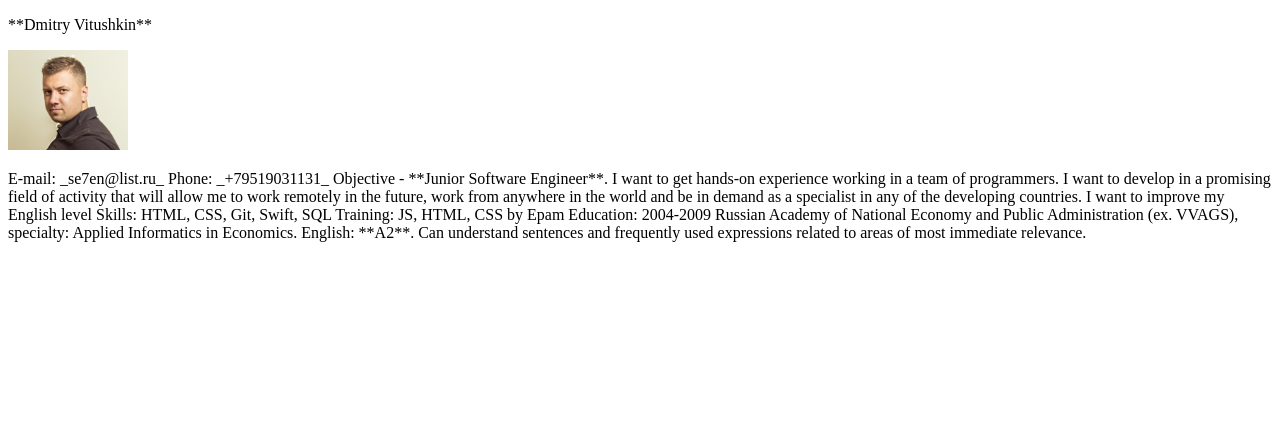
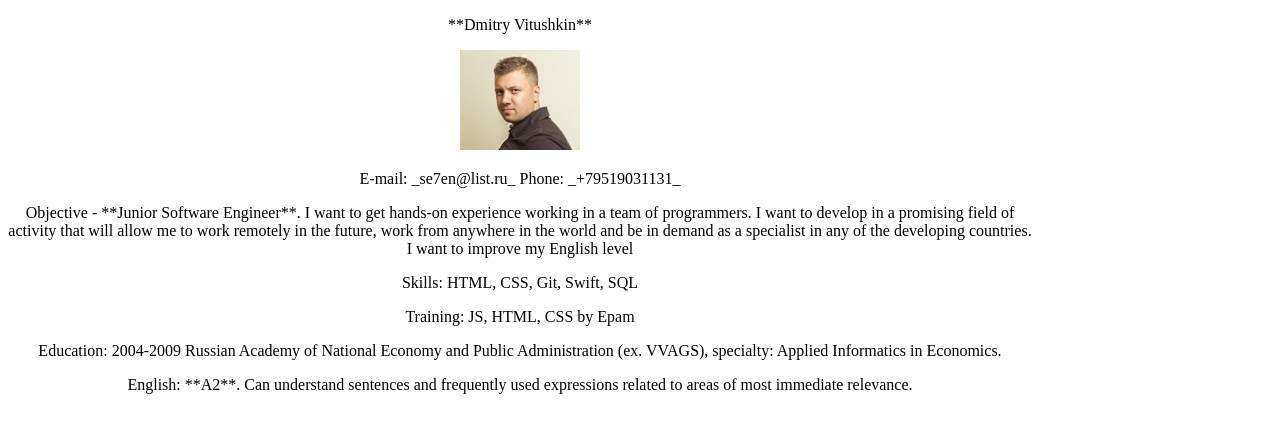
Before and after one commit to sesevenen/rsschool-cv, a plain HTML site: page index.html in a window 1280 px wide. Drawn offline with Linux system fonts and the light colour scheme.

Commit message:
html-css update 001

```diff
--- a/index.html
+++ b/index.html
@@ -2,7 +2,7 @@
 <html>
 <head>
   <meta http-equiv="Content-Type" content="text/html; charset=utf-8">
-  <meta http-equiv="Content-Style-Type" content="text/css">
+  <link rel="stylesheet" href="style.css" type="text/css"/>
   <title></title>
   <meta name="Generator" content="Cocoa HTML Writer">
   <meta name="CocoaVersion" content="1671.2">
@@ -12,23 +12,26 @@
   </style>
 </head>
 <body>
-<p>
+  <div>
+    <p>
   **Dmitry Vitushkin**
+    </p>
 
-  <p><img src="photo001.jpg" height=100px width=120px></p>
+      <p><img src="photo001.jpg" height=100px width=120px></p>
 
-  E-mail: _se7en@list.ru_ Phone: _+79519031131_
+  <p>E-mail: _se7en@list.ru_ Phone: _+79519031131_</p>
 
-  Objective - **Junior Software Engineer**.
+  <p>Objective - **Junior Software Engineer**.
   I want to get hands-on experience working in a team of programmers. I want to develop in a promising field of activity that will allow me to work remotely in the future, work from anywhere in the world and be in demand as a specialist in any of the developing countries. I want to improve my English level
-
-  Skills: HTML, CSS, Git, Swift, SQL
-
-  Training: JS, HTML, CSS by Epam
-
-  Education: 2004-2009 Russian Academy of National Economy and Public Administration (ex. VVAGS), specialty: Applied Informatics in Economics.
-
-  English: **A2**. Can understand sentences and frequently used expressions related to areas of most immediate relevance.
+  </p>
+<p>Skills: HTML, CSS, Git, Swift, SQL</p>
 </p>
+<p>Training: JS, HTML, CSS by Epam
+  </p>
+<p>Education: 2004-2009 Russian Academy of National Economy and Public Administration (ex. VVAGS), specialty: Applied Informatics in Economics.
+  </p>
+<p>English: **A2**. Can understand sentences and frequently used expressions related to areas of most immediate relevance.
+    </p>
+  </div>
 </body>
 </html>
--- a/style.css
+++ b/style.css
@@ -0,0 +1,8 @@
+body {
+
+}
+
+div {
+    max-width: 1024px;
+    text-align: center;
+}
```
